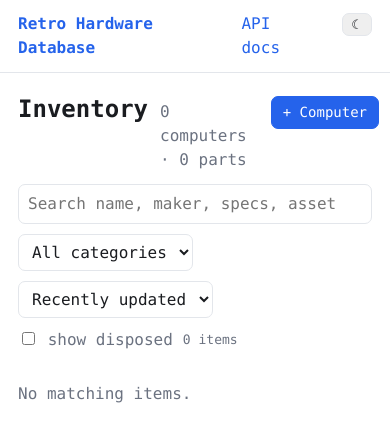
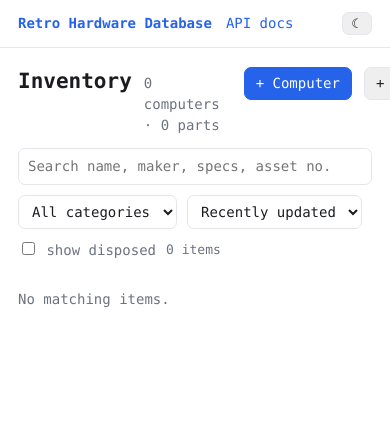
Before and after one commit to hmerrett/retro-hardware-db-2, a FastAPI app: page / in a window 390 px wide; the page is wider, and only the part inside the window is pictured. Shown: the top 442 px of that part. Run offline with FastAPI, Linux system fonts and the light colour scheme; parts of the project's set-up code (start-up, migrations or seed data) failed here and were passed over.

Commit message:
Smaller base font, and put the photo gallery first on mobile
Sets the body font to 14px so pages read a little tighter and less
cluttered. On narrow screens (<=720px) the detail layout already
stacks to one column; the photo column now orders above the text so
the gallery leads on mobile, with the details below it.

```diff
--- a/api/app/templates/base.html
+++ b/api/app/templates/base.html
@@ -45,7 +45,7 @@
     --btn: #ffffff16; --btn-hover: #ffffff2a; --chip: #ffffff16;
   }
   * { box-sizing: border-box; }
-  body { font-family: ui-monospace, SFMono-Regular, Menlo, Consolas, monospace; margin: 0; line-height: 1.5; background: var(--bg); color: var(--fg); }
+  body { font-family: ui-monospace, SFMono-Regular, Menlo, Consolas, monospace; font-size: 14px; margin: 0; line-height: 1.5; background: var(--bg); color: var(--fg); }
   header { padding: 12px 18px; border-bottom: 1px solid var(--line); display: flex; gap: 14px; align-items: baseline; }
   header a { text-decoration: none; }
   header .brand { font-weight: 600; }
@@ -98,7 +98,10 @@
   .photo-col { min-width: 0; }
   .detail-main td.wrap { overflow-wrap: anywhere; }
   .detail-main table td:first-child { white-space: nowrap; }
-  @media (max-width: 720px) { .detail { grid-template-columns: 1fr; } }
+  @media (max-width: 720px) {
+    .detail { grid-template-columns: 1fr; }
+    .detail .photo-col { order: -1; }
+  }
   .section { margin-top: 24px; }
   .flex { display: flex; align-items: baseline; gap: 12px; }
   .grid { display: grid; grid-template-columns: repeat(auto-fill, minmax(200px, 1fr)); gap: 14px; margin-top: 14px; }
```
